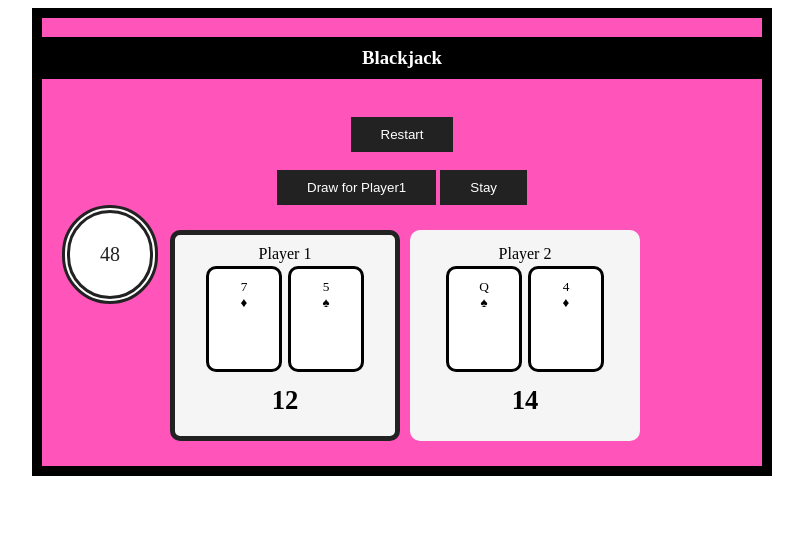
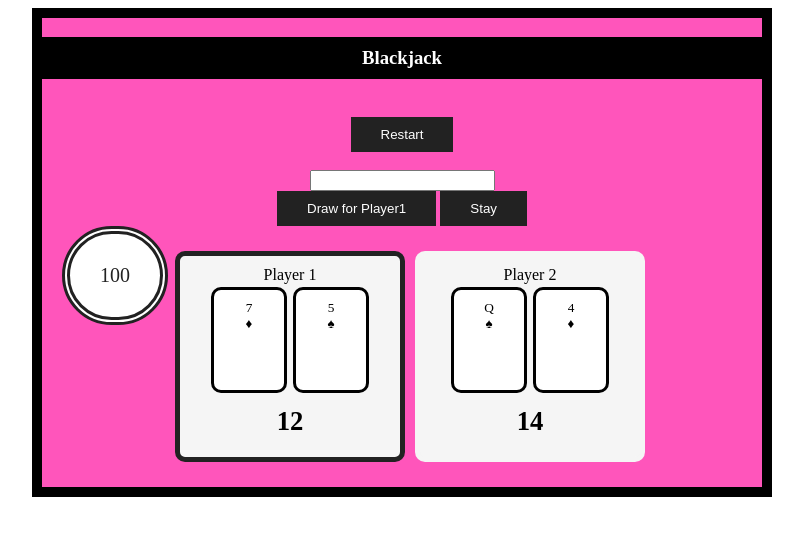
Before and after one commit to gergodanko/Blekzsek, a plain HTML site: page index.html in a window 1280 px wide. Both pictures are taken after a click on the button "Against Player". Shown: the whole page, without its empty margins (238-1041 px from the left). Drawn offline with Linux system fonts and the light colour scheme.

Commit message:
aaaaaaaaaaaaaaaaaaaaaaa

```diff
--- a/index.html
+++ b/index.html
@@ -23,15 +23,19 @@
                 <input type="button" id="Player_btn" class="btn" value="Against Player" onclick="startblackjack(),removeButton(id)" >
                 <input type="button" id="AI_btn" class="btn" value="Against A.I." onclick="startblackjack()">
                 <br><br>
+                <input type="number" name="someid" />
+                <br>
                 <input type="button" id="changebtn" class="btn" style='visibility:hidden' onclick="hitMe()">
                 <input type="button" id="staybtn" class="btn" value="Stay" style='visibility:hidden' onclick="stay()">
+
                 </div>
 
                     <div class="status" id="status"></div>
 
                 <div id="deck" style='visibility:hidden' class="deck">
-                    <div id="deckcount" >52</div>
+                    <div id="deckcount" >100</div>
                 </div>
+
 
                 <div id="players" class="players">
                 </div>
--- a/main.js
+++ b/main.js
@@ -5,6 +5,7 @@
         var players = new Array();
         var currentPlayer = 0;
         var first = true;
+        var bet = 100;
         function createDeck()
         {
             deck = new Array();
@@ -116,7 +117,6 @@
             createPlayersUI();
             dealHands();
             document.getElementById('player_' + currentPlayer).classList.add('active');
-            atLeastTwoAces();
             isThisTwentyOne();
             check();
         }
@@ -250,7 +250,6 @@
             players[currentPlayer].Hand.push(card);
             renderCard(card, currentPlayer);
             updatePoints();
-            atLeastTwoAces();
             updateDeck();
             check();
             isThisTwentyOne();
@@ -298,7 +297,7 @@
 
         function updateDeck()
         {
-            document.getElementById('deckcount').innerHTML = deck.length;
+            document.getElementById('deckcount').innerHTML = bet;
         }
 
         window.addEventListener('load', function(){
```
